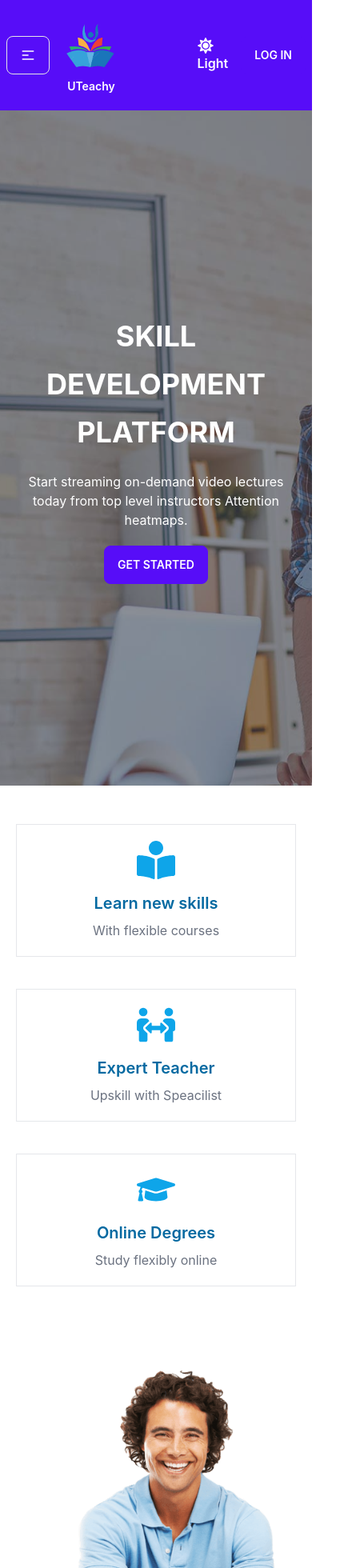
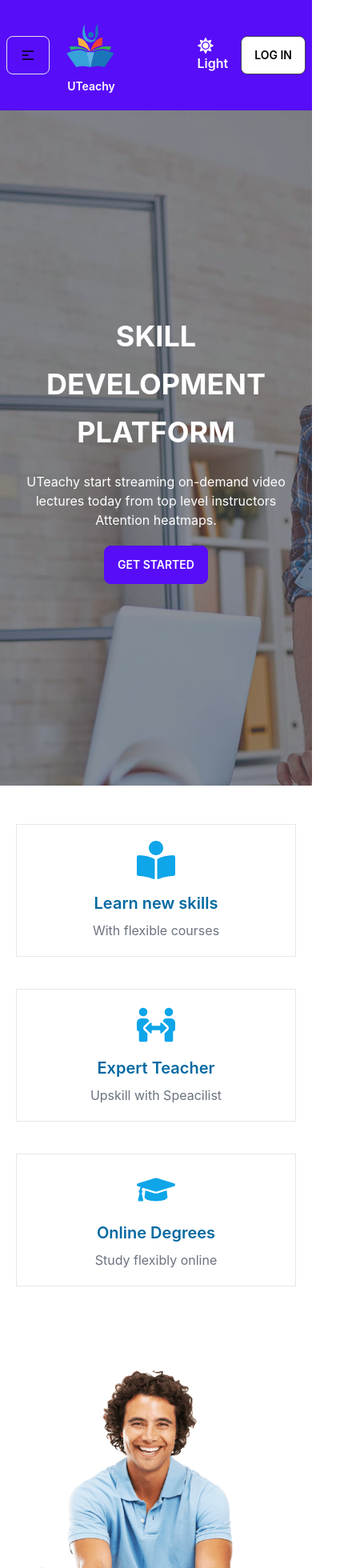
Before and after one commit to hmaminulislam/study-bd-client, a React (Create React App) app: page / in a window 390 px wide. Shown: the top 1960 px of the page at 80% size, 440 px wide, since content can reach past the window. Built offline with nearby package versions, Linux system fonts and the light colour scheme; no server answers.

Commit message:
Project done

```diff
--- a/package.json
+++ b/package.json
@@ -14,6 +14,7 @@
     "react-icons": "^4.6.0",
     "react-router-dom": "^6.4.2",
     "react-scripts": "5.0.1",
+    "react-to-pdf": "^0.0.14",
     "sweetalert": "^2.1.2",
     "web-vitals": "^2.1.4"
   },
--- a/src/components/Checkout/Checkout.js
+++ b/src/components/Checkout/Checkout.js
@@ -18,8 +18,8 @@ const Checkout = () => {
     }
 
     return (
-      <div className="lg:flex justify-between px-5 sm:px-10 md:px-20 py-20 dark:bg-black">
-        <div className="lg:w-9/12 w-full md:mr-12 sm:mr-2 mt-6 mb-5 lg:mb-0">
+      <div className="lg:flex justify-between px-5 sm:px-10 md:px-20 md:py-20 py-12 dark:bg-black">
+        <div className="lg:w-9/12 w-full md:mr-12 sm:mr-2 md:mt-6 mt-0 mb-5 lg:mb-0">
           <h2 className="text-4xl font-semibold mb-10 text-center text-sky-600">
             Proceed to Checkout
           </h2>
--- a/src/components/CourseDetails/CourseDetails.js
+++ b/src/components/CourseDetails/CourseDetails.js
@@ -1,8 +1,16 @@
 import React from 'react';
 import { FaBell, FaBuromobelexperte, FaClock, FaStar, FaUsers } from 'react-icons/fa';
 import { Link, useLoaderData } from 'react-router-dom';
+import ReactToPdf from "react-to-pdf";
+
 
 const CourseDetails = () => {
+  const ref = React.createRef();
+  const options = {
+    orientation: "landscape",
+    unit: "in",
+    format: [12, 14],
+  };
     const course = useLoaderData()
     const {
       id,
@@ -18,7 +26,10 @@ const CourseDetails = () => {
       instructorImg,
     } = course;
     return (
-      <div className="md:flex flex-row justify-between px-5 sm:px-10 md:px-20 py-14 dark:bg-black">
+      <div
+        ref={ref}
+        className="md:flex flex-row justify-between px-5 sm:px-10 md:px-20 py-14 dark:bg-black"
+      >
         <div className="md:w-9/12 w-full mr-8">
           <h2 className="text-4xl font-semibold dark:text-white">{name}</h2>
           <img className="w-full mt-10" src={img} alt="" />
@@ -29,7 +40,20 @@ const CourseDetails = () => {
         </div>
         <div className="md:w-3/12 w-full md:mt-20 mt-14">
           <div>
-            <button className="btn btn-primary">Download PDF</button>
+            <ReactToPdf
+              targetRef={ref}
+              filename="UTeachy.pdf"
+              options={options}
+              x={0.5}
+              y={0.5}
+              scale={0.8}
+            >
+              {({ toPdf }) => (
+                <button className="btn btn-primary" onClick={toPdf}>
+                  Download PDF
+                </button>
+              )}
+            </ReactToPdf>
           </div>
           <div>
             <img
--- a/src/components/Faq/Faq.js
+++ b/src/components/Faq/Faq.js
@@ -2,7 +2,7 @@ import React from 'react';
 
 const Faq = () => {
     return (
-      <div className="dark:bg-black py-14">
+      <div className="dark:bg-black py-14 px-5 sm:px-10 md:px-20">
         <h2 className="text-center text-4xl font-semibold text-sky-600 mb-7">
           Frequently Asked Questions
         </h2>
--- a/src/components/Hero/Hero.js
+++ b/src/components/Hero/Hero.js
@@ -12,7 +12,7 @@ const Hero = () => {
               Skill Development Platform
             </h1>
             <p className="mb-5">
-              Start streaming on-demand video lectures today from top level
+              UTeachy start streaming on-demand video lectures today from top level
               instructors Attention heatmaps.
             </p>
             <Link to='courses'>
--- /dev/null
+++ b/src/components/Home/CourseInfo/CourseInfo.css
@@ -0,0 +1,3 @@
+.course-info-img {
+    max-width: 420px;
+}
--- a/src/components/Home/CourseInfo/CourseInfo.js
+++ b/src/components/Home/CourseInfo/CourseInfo.js
@@ -6,7 +6,7 @@ const CourseInfo = () => {
     return (
       <div className="lg:flex justify-center items-center px-5 sm:px-10 md:px-20 py-14 dark:bg-black">
         <div className="lg:mr-28 mr-0">
-          <img className="mx-auto" style={{maxWidth: '420px'}} src={Image} alt="" />
+          <img className="mx-auto course-info-img" src={Image} alt="" />
         </div>
         <div className="lg:w-2/6 w-full mt-20 lg:mt-0">
           <button className="btn bg-red-500 border-0 rounded hover:bg-red-600 mb-8">
--- a/src/components/Navbar/Navbar.js
+++ b/src/components/Navbar/Navbar.js
@@ -35,7 +35,7 @@ const Navbar = () => {
     return (
       <div className="navbar bg-primary text-white py-5 px-2 sm:px-10 md:px-20 dark:text-white dark:bg-stone-900">
         <div className="navbar-start dark:bg-stone-900 dark:text-white">
-          <div className="dropdown dark:bg-stone-900 dark:text-white">
+          <div className="dropdown dark:bg-stone-900 text-black">
             <label
               tabIndex={0}
               className="btn btn-ghost lg:hidden border-base-300 mr-3"
@@ -122,7 +122,7 @@ const Navbar = () => {
               </p>
             </>
           ) : (
-            <Link className="btn btn-primary" to="login">
+            <Link className="btn bg-white text-black hover:bg-white" to="login">
               Log in
             </Link>
           )}
--- a/src/components/Register/Register.js
+++ b/src/components/Register/Register.js
@@ -9,7 +9,7 @@ import { AuthContext } from '../contexts/AuthProvider';
 const Register = () => {
 
   const [error, setError] = useState(null)
-  const { createUser, userProfileUpdate } = useContext(AuthContext);
+  const { createUser, userProfileUpdate, setUser } = useContext(AuthContext);
 
   const location = useLocation();
   const from = location.state?.from?.pathname || "/";
@@ -35,6 +35,7 @@ const Register = () => {
       .then((result) => {
         console.log(result.user);
         userInfoUpdate(fullName, photoUrl);
+        setUser(result.user)
         form.reset()
         toast.success("Register Successfull")
         navigate(from, { replace: true });
--- a/src/components/contexts/AuthProvider.js
+++ b/src/components/contexts/AuthProvider.js
@@ -70,7 +70,7 @@ const AuthProvider = ({children}) => {
     githubSignIn,
     loader,
     logOut,
-    setLoader
+    setUser
   };
   return (
     <AuthContext.Provider value={userInfo}>{children}</AuthContext.Provider>
```
Also changed, not shown: 1 other file (tests, documents, lock files or other folders).
